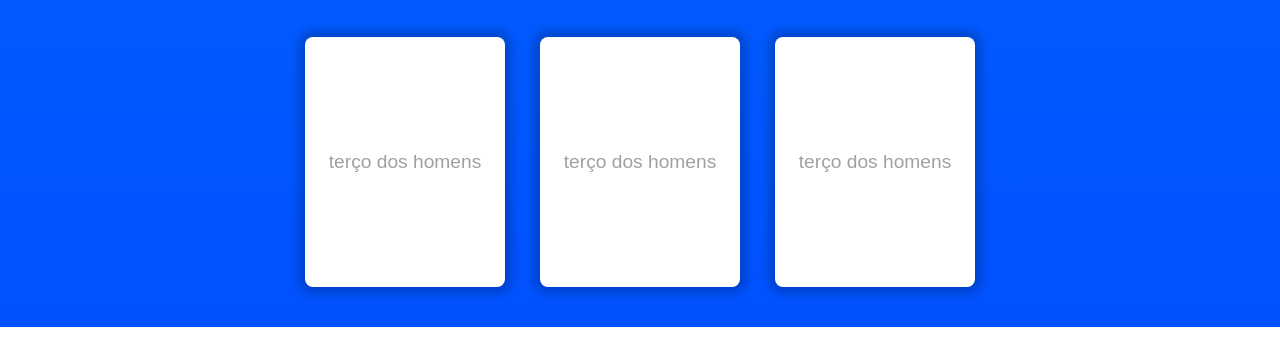
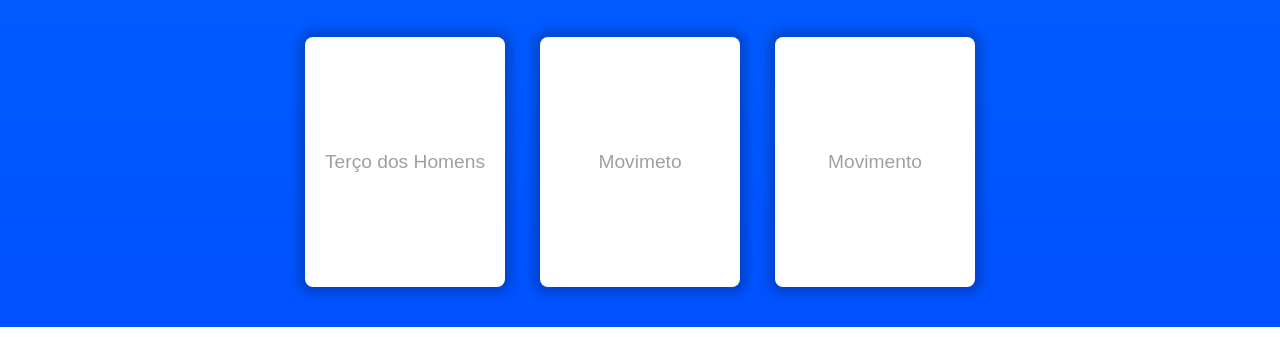
Before and after one commit to Ramon-Erik/igreja-NS-Fatima, a plain HTML site: page index.html in a window 1280 px wide. Shown: the part 3761-4098 px from the top of the page. Drawn offline with Linux system fonts and the light colour scheme.

Commit message:
editei os movimentos

```diff
--- a/index.html
+++ b/index.html
@@ -89,7 +89,15 @@
             <section class="conteudo">
                 <div class="container">
                     <div class="carta">
-                        <div class="frente">terço dos homens</div>
+                        <div class="frente">Terço dos Homens</div>
+                        <div class="verso">
+                            Momento entre os homens para rezar o terço (5 mistérios de 10 Ave Maria) toda quarta-feira às 19hrs. Cada semana um misterio, completando o rosário (200 Ave Maria)
+                        </div>
+                    </div>
+                </div>
+                <div class="container">
+                    <div class="carta">
+                        <div class="frente">Movimeto</div>
                         <div class="verso">
                             Lorem ipsum dolor sit amet consectetur adipisicing elit. Commodi natus quidem
                             et eos nemo facilis aperiam ipsum veniam laudantium vero!
@@ -98,19 +106,9 @@
                 </div>
                 <div class="container">
                     <div class="carta">
-                        <div class="frente">terço dos homens</div>
+                        <div class="frente">Movimento</div>
                         <div class="verso">
-                            Lorem ipsum dolor sit amet consectetur adipisicing elit. Commodi natus quidem
-                            et eos nemo facilis aperiam ipsum veniam laudantium vero!
-                        </div>
-                    </div>
-                </div>
-                <div class="container">
-                    <div class="carta">
-                        <div class="frente">terço dos homens</div>
-                        <div class="verso">
-                            Lorem ipsum dolor sit amet consectetur adipisicing elit. Commodi natus quidem
-                            et eos nemo facilis aperiam ipsum veniam laudantium vero!
+                            Lorem ipsum dolor sit amet consectetur adipisicing elit. Nemo quos error tempore vel nisi facere. Debitis ipsum rerum consequatur a sequi ea in vero. Et?
                         </div>
                     </div>
                 </div>
```
